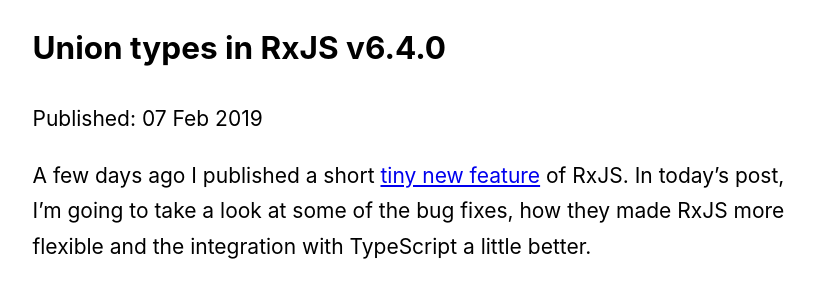
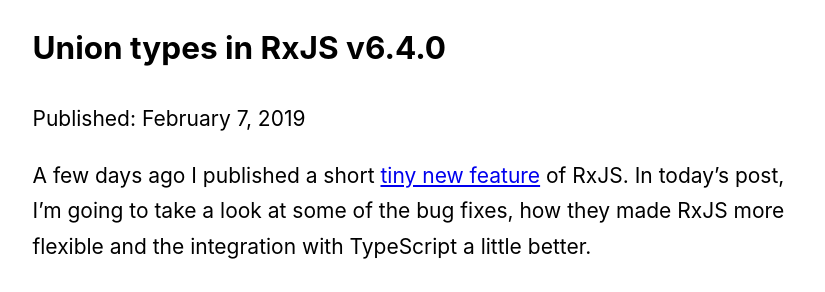
Before and after one commit to dzhavat/dzhavat.github.io, a Jekyll site: the page built from _posts/2019-02-07-union-types-in-rxjs-v6-4-0.md, in a window 1280 px wide and 900 px high. Shown: the part 184-476 px from the top of the window, without its empty margins (219-1044 px from the left). Built offline with Jekyll 4.4.1, drawn with Linux system fonts in a browser that asks for light colours; part of the change alters nothing that is shown.

```diff
--- a/_posts/2019-02-07-union-types-in-rxjs-v6-4-0.md
+++ b/_posts/2019-02-07-union-types-in-rxjs-v6-4-0.md
@@ -5,7 +5,7 @@ title: "Union types in RxJS v6.4.0"
 
 ## Union types in RxJS v6.4.0
 
-<p>Published: <time pubdate="">{{ page.date | date_to_string }}</time></p>
+<p>Published: <time pubdate="">{{ page.date | date: "%B %-d, %Y" }}</time></p>
 
 A few days ago I published a short [tiny new feature]({{ site.baseurl }}{% post_url 2019-02-02-a-tiny-new-feature-in-rxjs-v6-4-0 %}) of RxJS. In today’s post, I’m going to take a look at some of the bug fixes, how they made RxJS more flexible and the integration with TypeScript a little better.
 
```
